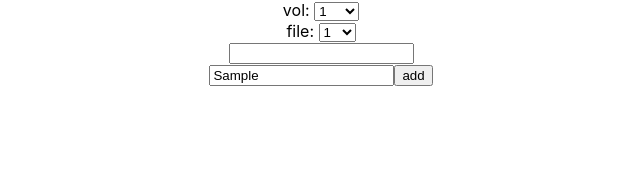
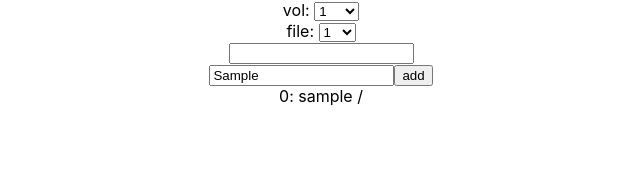
Before and after one commit to ASAP-BYAF/react-radio-button, a React (Create React App) app: page / in a window 1280 px wide. Both pictures are taken after typing "Sample", "Sample" into the empty fields and a click on the button "add". Shown: the top 176 px of the page, without its empty margins (319-959 px from the left). Built offline with nearby package versions, Linux system fonts and the light colour scheme; no server answers.

Commit message:
選択肢のリストを表示するようにしました。

```diff
--- a/src/RefineRadio.js
+++ b/src/RefineRadio.js
@@ -38,7 +38,7 @@ const RefineRadio = () => {
         const url = "http://127.0.0.1:8000/appearings";
         const data = { method: "GET" };
         const res = await fetcher(url, data);
-        const tmp = res.map((value2) => String(value2["id"]));
+        const tmp = res.map((value2) => String(value2["appearing_detail"]));
         console.log("RadioRefine, UseEffect");
         console.log(tmp);
         setOptions(tmp);
@@ -244,14 +244,17 @@ const RefineRadio = () => {
         <RadioButtonForm2
           questions={questions}
           questionsDiff={questionsDiff}
-          options={options}
+          // options={options}
+          options={options.map((item, idx) => {
+            return idx;
+          })}
           handleDeleteClick={handleDeleteClick}
           handleRenameClick={handleRenameClick}
           provideOptionChange={setOptionSelectedDiff}
         />
       );
     } else {
-      return <div>人物が登録されていません。</div>;
+      return <div>該当する人物が存在しません</div>;
     }
     // eslint-disable-next-line react-hooks/exhaustive-deps
   }, [questions, options]);
@@ -350,16 +353,10 @@ const RefineRadio = () => {
     return res3.id;
   };
 
-  const handleAddAppearingDetail = async (x) => {
-    //　task (人物) を DB にも追加する。
-    const task_id = await addAppearingDetailToDb(x);
-    addAppearingToDb(task_id, 1);
-    setVisibleAdd(false);
-  };
-
   const handleAddOptions = async () => {
     addAppearingDetailToDb(optionInput);
     setOptionExist(true);
+    setOptions((prev) => [...prev, optionInput]);
   };
 
   const addAppearingDetailToDb = async (appearing_detail) => {
@@ -376,6 +373,18 @@ const RefineRadio = () => {
     const res3 = await fetcher(url3, data3);
     return res3.id;
   };
+
+  const optionList = useMemo(() => {
+    const tmp = [];
+    options.forEach((item, idx) => {
+      tmp.push(
+        <span>
+          {idx}: {item} /
+        </span>
+      );
+    });
+    return tmp;
+  }, [options]);
 
   return (
     <div>
@@ -403,6 +412,7 @@ const RefineRadio = () => {
       <button type="button" onClick={handleAddOptions}>
         add
       </button>
+      <div>{optionList}</div>
 
       <div style={{ display: fileExist && optionExist ? "block" : "none" }}>
         <input
```
